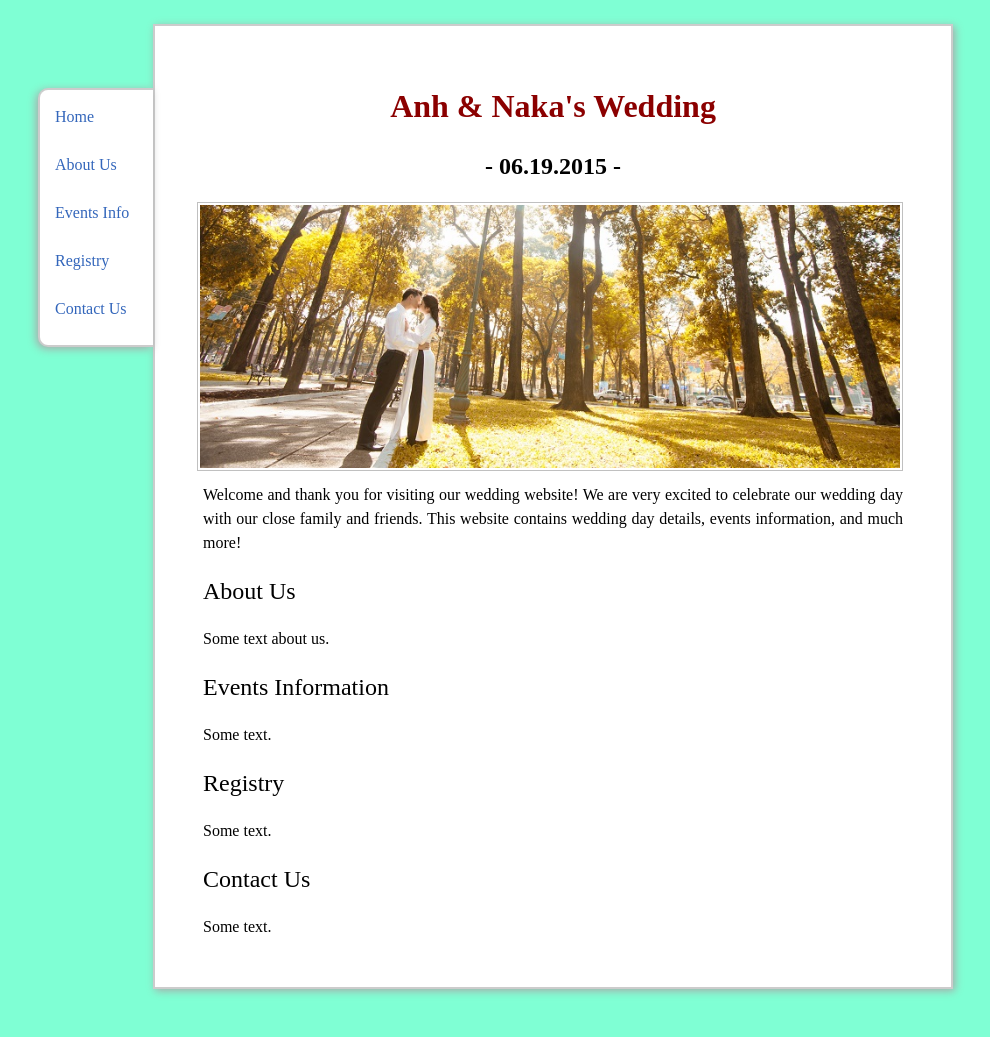
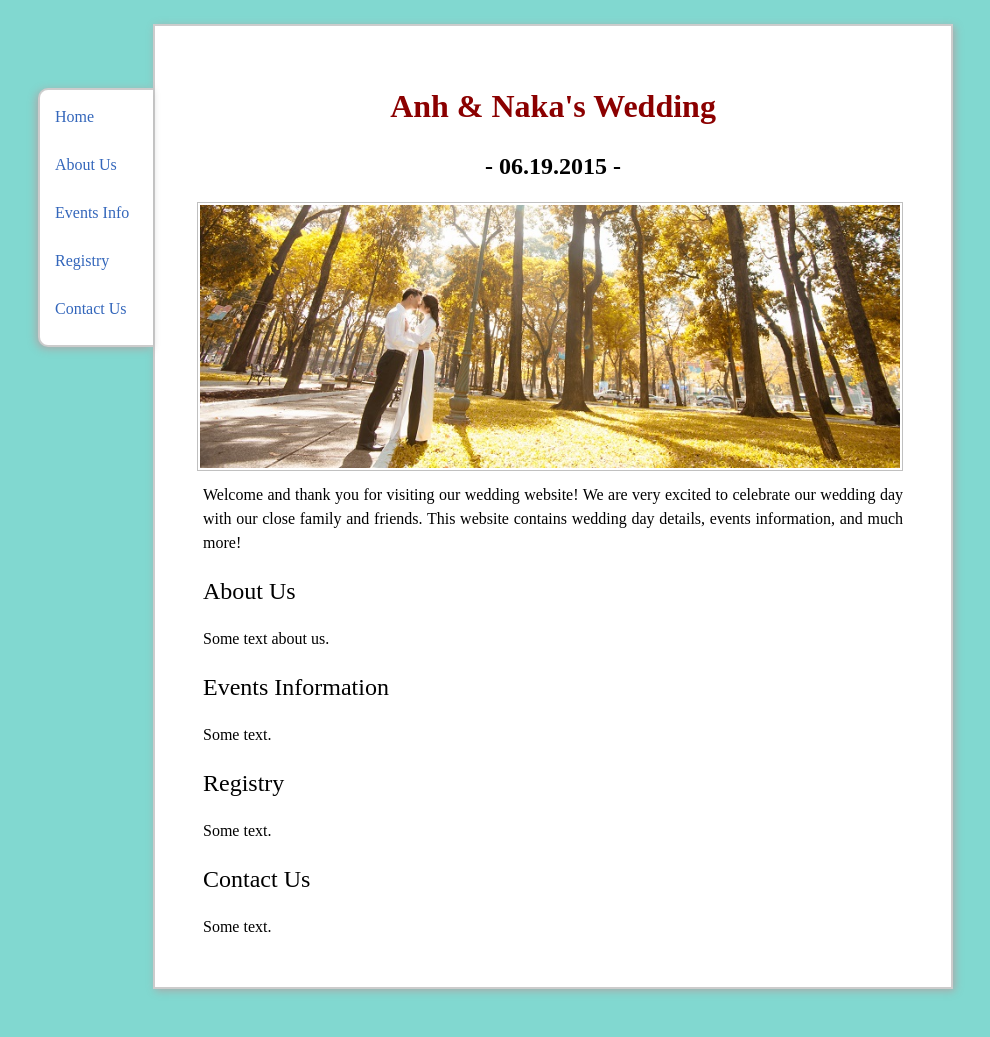
Before and after one commit to trananh/trananh.github.io, a Jekyll site: the page wedding/index.html, which Jekyll copies as it is, in a window 1280 px wide. Shown: the whole page, without its empty margins (87-1077 px from the left). Built offline with Jekyll 4.4.1, drawn with Linux system fonts in a browser that asks for light colours; nearby versions of some CDN libraries.

Commit message:
Updated wedding page.

```diff
--- a/wedding/index.html
+++ b/wedding/index.html
@@ -21,7 +21,7 @@
     <meta name="viewport" content="width=device-width, initial-scale=1, maximum-scale=1, user-scalable=0"/>
 
 </head>
-<body style="background-color: aquamarine;">
+<body style="background-color: #81D8D0;">
 
     <div id="site">
 
```
